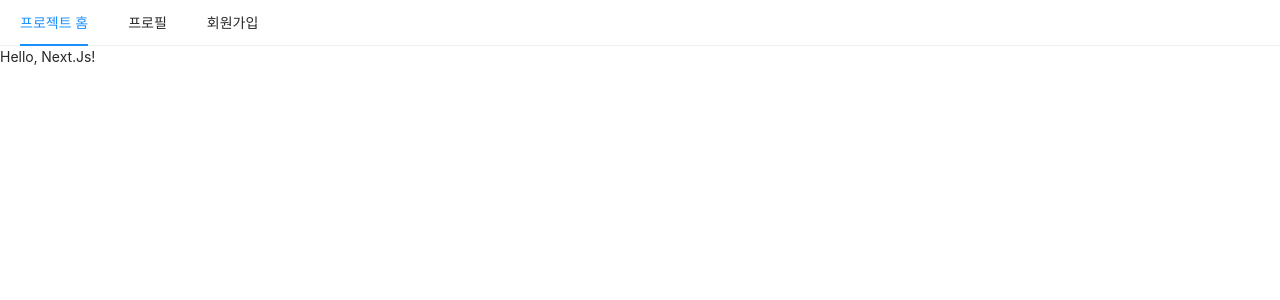
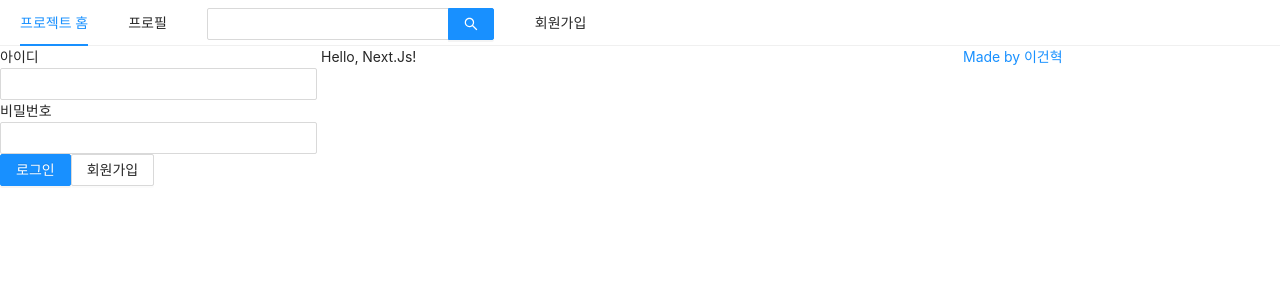
Before and after one commit to Sy2tema/my-sns, a Next.js app: page / in a window 1280 px wide. Shown: the top 300 px of the page. Built offline with nearby package versions, Linux system fonts and the light colour scheme.

Commit message:
Add: LoginForm, UserProfile생성
styled-component를 이용해 리랜더링을 방지하도록 최적화 추가 진행

참고 1(useCallback타입 추론): https://velog.io/@jo_love/TIL71.-Hooks%EC%97%90-TypeScript-%EC%A0%81%EC%9A%A9%ED%95%98%EA%B8%B0

```diff
--- a/package.json
+++ b/package.json
@@ -49,6 +49,7 @@
     ]
   },
   "devDependencies": {
+    "@types/styled-components": "^5.1.26",
     "eslint": "^8.41.0",
     "eslint-plugin-import": "^2.27.5",
     "eslint-plugin-react-hooks": "^4.6.0"
--- a/src/components/AppLayout.tsx
+++ b/src/components/AppLayout.tsx
@@ -1,9 +1,20 @@
-import React, { ReactNode } from 'react';
+import React, { ReactNode, useState } from 'react';
 import Link from 'next/link';
 import PropTypes from 'prop-types';
-import { Menu } from 'antd';
+import { Menu, Input, Row, Col } from 'antd';
+import UserProfile from './UserProfile';
+import LoginForm from './LoginForm';
+import styled from 'styled-components';
+
+// 이미 있는 컴포넌트를 커스텀할 수 있다.
+const SearchInput = styled(Input.Search)`
+    vertical-align: middle;
+`;
 
 const AppLayout: React.FC<{ children: ReactNode }> = ({ children }) => {
+    // 백엔드가 마련되기 전에 로그인 여부를 확인하는 더미 데이터 생성
+    const [isLoggedIn, setIsLoggedIn] = useState(false);
+
     return (
         <div>
             <Menu mode='horizontal'>
@@ -14,10 +25,24 @@
                     <Link href="/profile"><a>프로필</a></Link>
                 </Menu.Item>
                 <Menu.Item>
+                    <SearchInput enterButton />
+                </Menu.Item>
+                <Menu.Item>
                     <Link href="/signup"><a>회원가입</a></Link>
                 </Menu.Item>
             </Menu>
-            {children}
+            <Row gutter={4}>
+                <Col xs={24} md={6}>
+                    { isLoggedIn ? <UserProfile /> : <LoginForm /> }
+                </Col>
+                <Col xs={24} md={12}>
+                    {children}
+                </Col>
+                <Col xs={24} md={6}>
+                    {/* noreferrer와 noopener로 새창으로 링크를 열 경우의 보안 위협을 방지해준다 */}
+                    <a href="https://github.com/Sy2tema/my-sns" target="_blank" rel="noreferrer noopner">Made by 이건혁</a>
+                </Col>
+            </Row>
         </div>
     );
 };
--- /dev/null
+++ b/src/components/LoginForm.tsx
@@ -0,0 +1,52 @@
+import { Button, Form, Input } from "antd";
+import Link from "next/link";
+import { useCallback, useState } from "react";
+import styled from 'styled-components';
+
+const ButtonWrapper = styled.div`
+    marginTop: 10px;
+`;
+
+const LoginForm = () => {
+    const [id, setId] = useState("");
+    const [password, setPassword] = useState("");
+
+    const onChangeId = useCallback((e: React.ChangeEvent<HTMLInputElement>) => {
+        setId(e.target.value);
+    }, []);
+
+    const onChangePassword = useCallback((e: React.ChangeEvent<HTMLInputElement>) => {
+        setPassword(e.target.value);
+    }, []);
+
+    // ButtonWrapper와 같은 기능을 한다.
+    // const style = useMemo(() => ({ marginTop: 10 }), []);
+
+
+    return (
+        <Form>
+            <div>
+                <label htmlFor="user-id">아이디</label>
+                <br />
+                <Input name="user-id" value={id} onChange={onChangeId} required />
+            </div>
+            <div>
+                <label htmlFor="user-password">비밀번호</label>
+                <br />
+                <Input
+                    name="user-password"
+                    type="password"
+                    value={password}
+                    onChange={onChangePassword}
+                    required
+                />
+            </div>
+            <ButtonWrapper>
+                <Button type="primary" htmlType="submit" loading={false}>로그인</Button>
+                <Link href="/signup"><a><Button>회원가입</Button></a></Link>
+            </ButtonWrapper>
+        </Form>
+    );
+};
+
+export default LoginForm;
--- /dev/null
+++ b/src/components/UserProfile.tsx
@@ -0,0 +1,7 @@
+const UserProfile = () => {
+    return (
+        <></>
+    );
+};
+
+export default UserProfile;
--- a/src/pages/_app.tsx
+++ b/src/pages/_app.tsx
@@ -5,7 +5,7 @@
 import { NextComponentType } from "next"
 import { AppContext, AppInitialProps, AppProps } from 'next/app';
 
-const App: NextComponentType<AppContext, AppInitialProps, AppProps> = ({ Component }) => {
+const MySNS: NextComponentType<AppContext, AppInitialProps, AppProps> = ({ Component }) => {
     return (
         <>
             <Head>
@@ -17,8 +17,8 @@
     );
 };
 
-App.propTypes = {
+MySNS.propTypes = {
     Component: PropTypes.elementType.isRequired,
 };
 
-export default App;
+export default MySNS;
```
Also changed, not shown: 1 other file (tests, documents, lock files or other folders).
